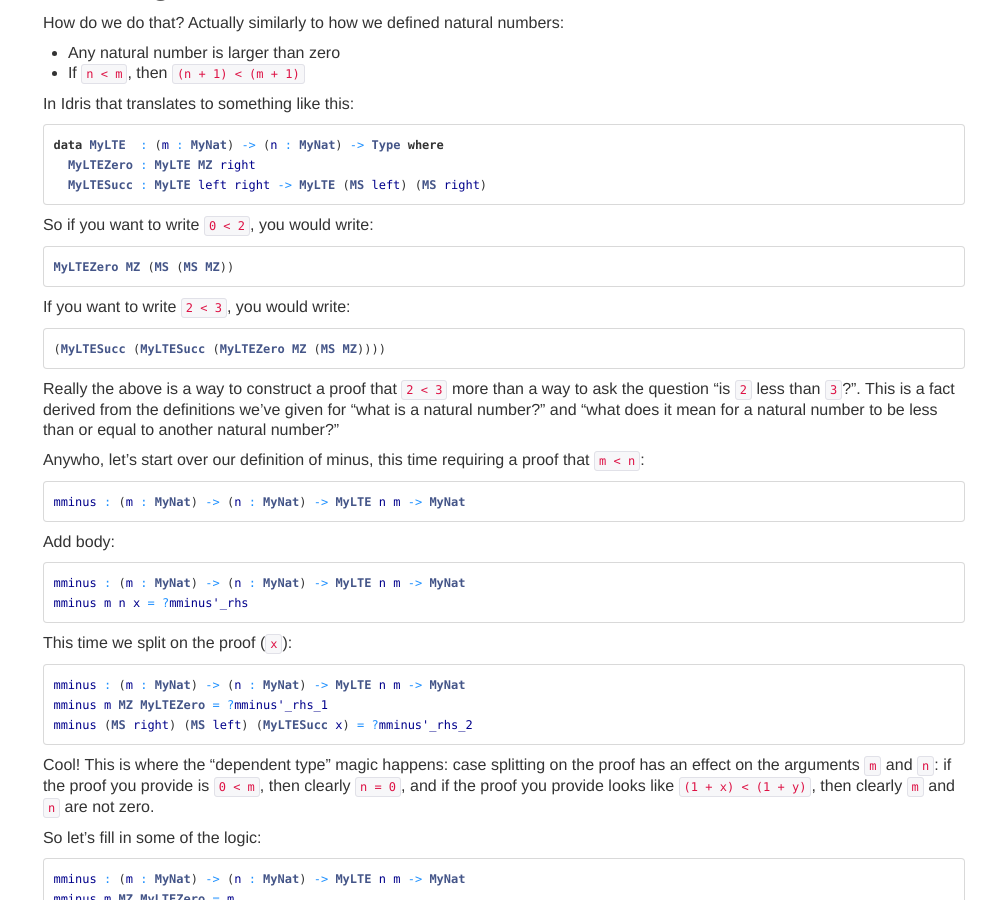
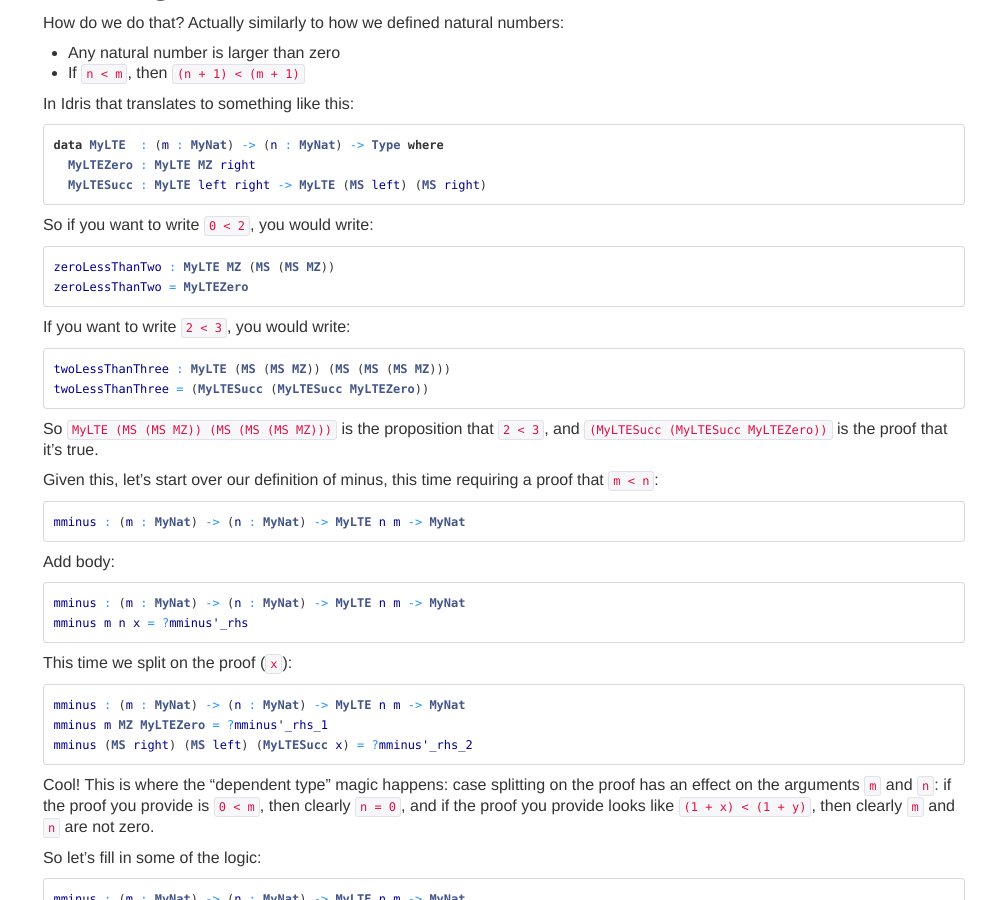
Before and after one commit to ReifyAB/reify.se, a Jekyll site: the page built from _posts/programming/2018-02-15-idris-proofs-and-nats.md, in a window 1280 px wide and 900 px high, scrolled down 4962 px. Shown: the whole window, without its empty margins (295-1280 px from the left). Built offline with Jekyll 4.4.1, drawn with Linux system fonts in a browser that asks for light colours; comment, search, counter and statistics services are not loaded.

Commit message:
Fix proof

````diff
--- a/_posts/programming/2018-02-15-idris-proofs-and-nats.md
+++ b/_posts/programming/2018-02-15-idris-proofs-and-nats.md
@@ -343,23 +343,23 @@ data MyLTE  : (m : MyNat) -> (n : MyNat) -> Type where
 So if you want to write `0 < 2`, you would write:
 
 ```haskell
-MyLTEZero MZ (MS (MS MZ))
+zeroLessThanTwo : MyLTE MZ (MS (MS MZ))
+zeroLessThanTwo = MyLTEZero
 ```
 
 If you want to write `2 < 3`, you would write:
 
 ```haskell
-(MyLTESucc (MyLTESucc (MyLTEZero MZ (MS MZ))))
+twoLessThanThree : MyLTE (MS (MS MZ)) (MS (MS (MS MZ)))
+twoLessThanThree = (MyLTESucc (MyLTESucc MyLTEZero))
 ```
 
-Really the above is a way to construct a proof that `2 < 3` more than
-a way to ask the question "is `2` less than `3`?". This is a fact
-derived from the definitions we've given for "what is a natural
-number?" and "what does it mean for a natural number to be less than
-or equal to another natural number?"
+So `MyLTE (MS (MS MZ)) (MS (MS (MS MZ)))` is the proposition that `2 <
+3`, and `(MyLTESucc (MyLTESucc MyLTEZero))` is the proof that it's
+true.
 
-Anywho, let's start over our definition of minus, this time requiring
-a proof that `m < n`:
+Given this, let's start over our definition of minus, this time
+requiring a proof that `m < n`:
 
 ```haskell
 mminus : (m : MyNat) -> (n : MyNat) -> MyLTE n m -> MyNat
````
